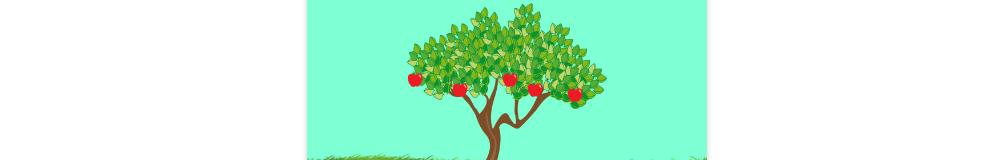
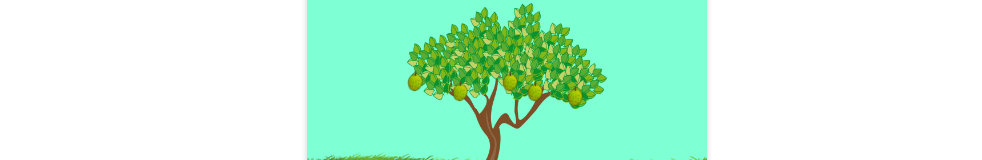
Before and after one commit to GeekWulf/Learning-CSS-and-JS, a plain HTML site: page assets/index.html in a window 1280 px wide. Shown: the part 185-345 px from the top of the page, without its empty margins (133-1115 px from the left). Drawn offline with Linux system fonts and the light colour scheme.

Commit message:
image changed

```diff
--- a/assets/index.html
+++ b/assets/index.html
@@ -18,11 +18,11 @@
     <div id="scene">
         <img src="sprites/ground.png" id="ground">
         <img src="sprites/tree.png" id="tree">
-        <img style="top: 200px; left: 100px;" onclick="fallDown(this)" src="sprites/apple.png" class="apple">
-        <img style="top: 210px; left: 220px;" onclick="fallDown(this)" src="sprites/apple.png" class="apple">
-        <img style="top: 210px; left: 145px;" onclick="fallDown(this)" src="sprites/apple.png" class="apple">
-        <img style="top: 200px; left: 195px;" onclick="fallDown(this)" src="sprites/apple.png" class="apple">
-        <img style="top: 215px; left: 260px;" onclick="fallDown(this)" src="sprites/apple.png" class="apple">
+        <img style="top: 200px; left: 100px;" onclick="fallDown(this)" src="sprites/durain.png" class="apple">
+        <img style="top: 210px; left: 220px;" onclick="fallDown(this)" src="sprites/durain.png" class="apple">
+        <img style="top: 210px; left: 145px;" onclick="fallDown(this)" src="sprites/durain.png" class="apple">
+        <img style="top: 200px; left: 195px;" onclick="fallDown(this)" src="sprites/durain.png" class="apple">
+        <img style="top: 215px; left: 260px;" onclick="fallDown(this)" src="sprites/durain.png" class="apple">
     </div>
 
     <p style="width: 400px; margin: 0 auto;">Hi: <span id="high">0</span></p>
```
Also changed, not shown: assets/sprites/dog.jpg (added), assets/sprites/durain.png (added).
